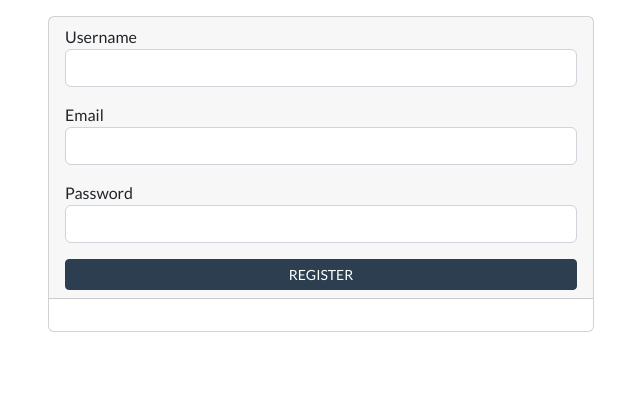
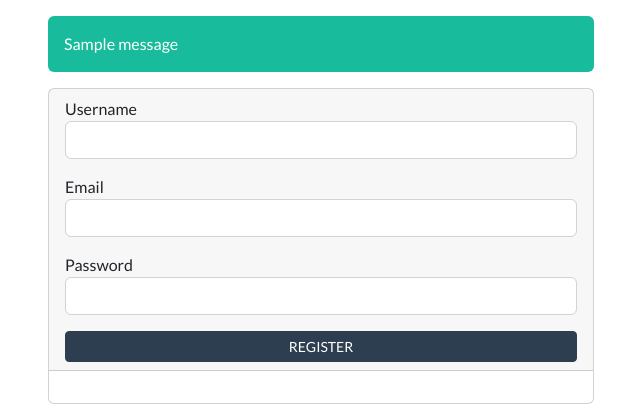
Before and after one commit to sixdgt/hospitalproject, a Django app: page /authentication/register/ in a window 1280 px wide. Shown: the top 420 px of the page, without its empty margins (319-959 px from the left). Run offline with Django 4.2, Linux system fonts and the light colour scheme; one stand-in notice (Sample message) is shown; some libraries are stand-ins or nearby versions.

Commit message:
register validation with django message

```diff
--- a/hospitalproject/authentication/views.py
+++ b/hospitalproject/authentication/views.py
@@ -2,6 +2,7 @@ from django.shortcuts import render, redirect
 from django.views import View
 from django.contrib.auth.models import User
 from django.contrib import auth
+from django.contrib import messages
 
 # Create your views here.
 class LoginView(View):
@@ -29,10 +30,18 @@ class RegisterView(View):
         req_email = request.POST.get('email')
         req_password = request.POST.get('password')
 
-        user = User.objects.create_user(email=req_email, username=req_username)
-        user.set_password(req_password)
-        user.is_active = True
-        user.is_staff = False
-        user.is_superuser = False
-        user.save()
+        user = User.objects.filter(username=req_username).exists()
+        if not user:
+            user = User.objects.filter(email=req_email).exists()
+            if not user:
+                user = User.objects.create_user(email=req_email, username=req_username)
+                user.set_password(req_password)
+                user.is_active = True
+                user.is_staff = False
+                user.is_superuser = False
+                user.save()
+                return render(request, 'authentication/register.html')
+            messages.error(request, 'Email already taken, try another!!')
+            return render(request, 'authentication/register.html')
+        messages.error(request, 'Username already taken, try another!!')
         return render(request, 'authentication/register.html')
--- a/hospitalproject/hospitalproject/settings.py
+++ b/hospitalproject/hospitalproject/settings.py
@@ -12,6 +12,7 @@ https://docs.djangoproject.com/en/4.1/ref/settings/
 
 from pathlib import Path
 import os
+from django.contrib import messages
 
 # Build paths inside the project like this: BASE_DIR / 'subdir'.
 BASE_DIR = Path(__file__).resolve().parent.parent
@@ -125,3 +126,7 @@ STATICFILES_DIRS = [os.path.join(BASE_DIR, 'hospitalproject/static/')]
 # https://docs.djangoproject.com/en/4.1/ref/settings/#default-auto-field
 
 DEFAULT_AUTO_FIELD = 'django.db.models.BigAutoField'
+
+MESSAGE_TAGS = {
+    messages.ERROR: 'danger'
+}
--- a/hospitalproject/templates/authentication/register.html
+++ b/hospitalproject/templates/authentication/register.html
@@ -9,6 +9,7 @@ Register
     <div class="row">
         <div class="col-md-3"></div>
         <div class="col-md-6">
+            {% include 'partials/_message.html' %}
             <div class="card">
                 <form action="{% url 'register' %}" method="post">
                 {% csrf_token %}
--- /dev/null
+++ b/hospitalproject/templates/partials/_message.html
@@ -0,0 +1,9 @@
+{% if messages %}
+    <div class="messages">
+        {% for message in messages %}
+        <div{% if message.tags %} class="alert alert-{{ message.tags }}"{% endif %}>
+            {{ message }}
+        </div>
+        {% endfor %}
+    </div>
+{% endif %}
```
Also changed, not shown: hospitalproject/db.sqlite3.
